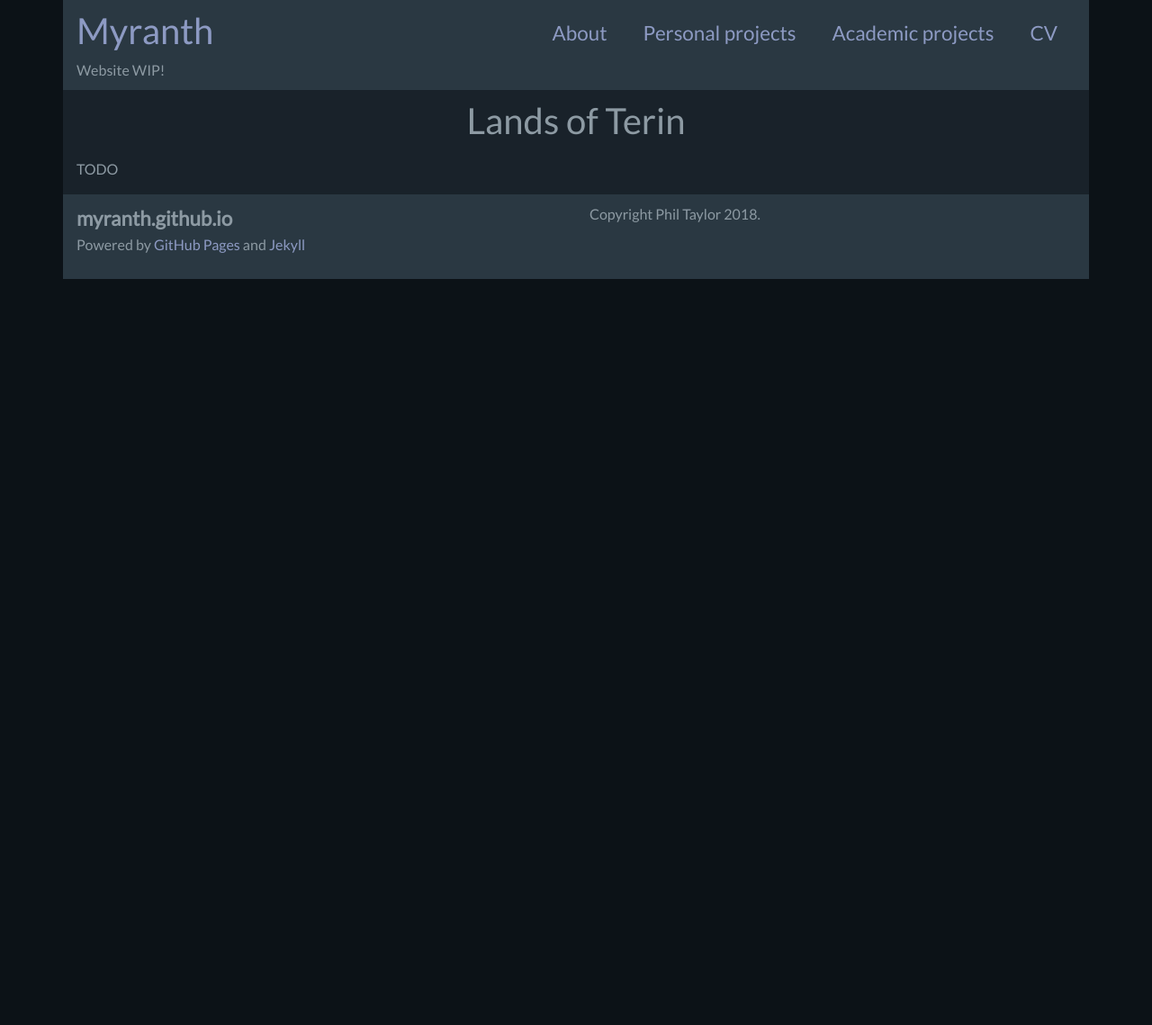
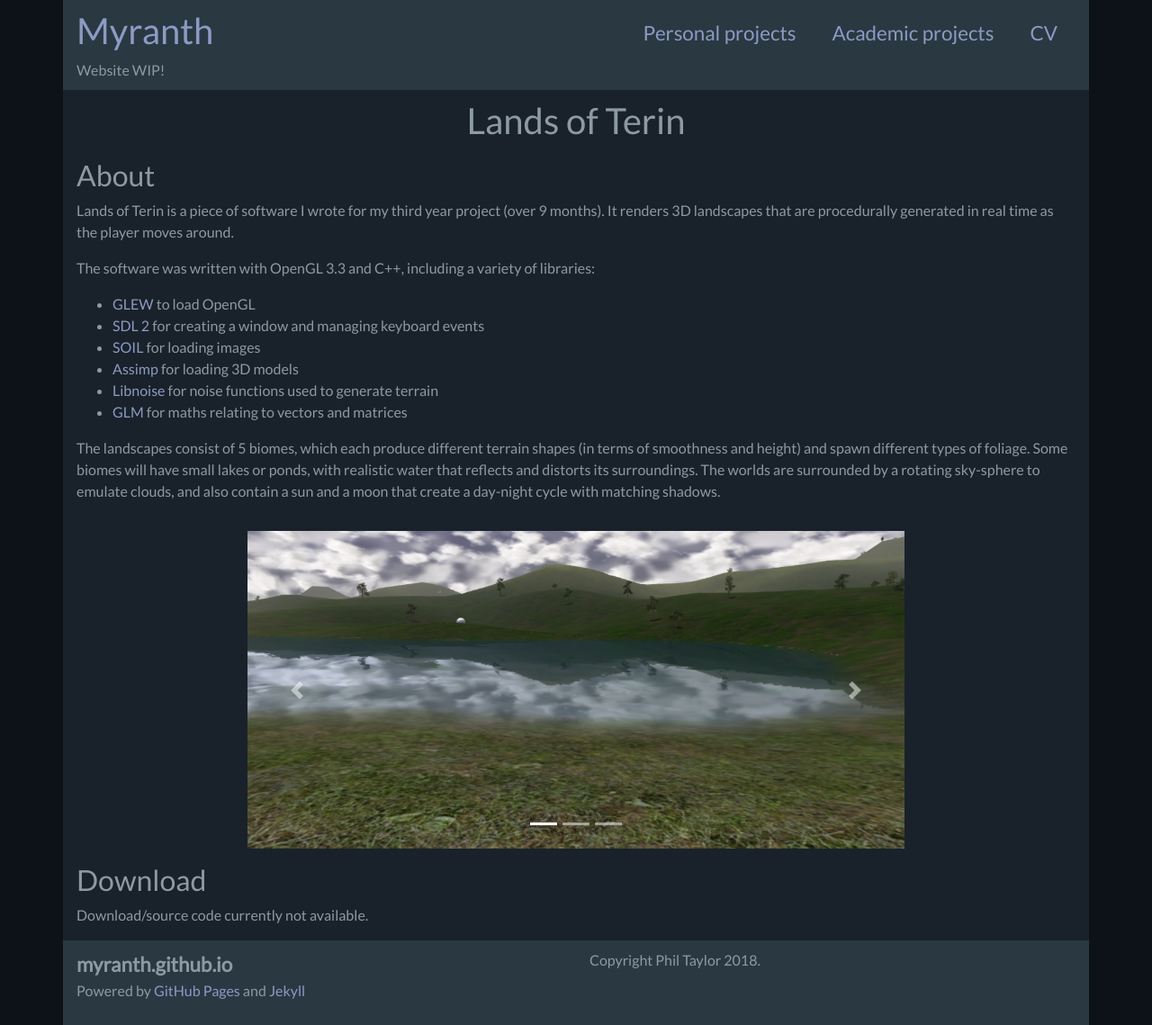
Before and after one commit to myranth/myranth.github.io, a Jekyll site: the page built from _projects/terin.html, in a window 1280 px wide. Shown: the whole page at 90% size. Built offline with Jekyll 4.4.1, drawn with Linux system fonts in a browser that asks for light colours; before the commit the page ends 900 px from its top, so only the background shows below that.

Commit message:
Adds some working carousels, content to Cavey/Terin, moves about to homepage

```diff
--- a/_includes/header.html
+++ b/_includes/header.html
@@ -13,7 +13,6 @@
 				<a class="navLink" href="/cv/">CV</a>
 				<a class="navLink" href="/academic-projects/">Academic projects</a>
 				<a class="navLink" href="/personal-projects/">Personal projects</a>
-				<a class="navLink" href="/about/">About</a>
 			</div>
 		</div>
 	</div>
--- /dev/null
+++ b/_projects/terin.html
@@ -0,0 +1,67 @@
+---
+layout: project
+title: Lands of Terin
+permalink: /projects/terin
+---
+
+<div class="row">
+    <div class="col-12">
+        <h2>About</h2>
+        <p>Lands of Terin is a piece of software I wrote for my third year project (over 9 months). It renders 3D landscapes that are procedurally
+            generated in real time as the player moves around.
+        </p>
+        <p>The software was written with OpenGL 3.3 and C++, including a variety of libraries:
+            <ul>
+                <li><a href="http://glew.sourceforge.net/">GLEW</a> to load OpenGL</li>
+                <li><a href="https://www.libsdl.org/">SDL 2</a> for creating a window and managing keyboard events</li>
+                <li><a href="https://www.lonesock.net/soil.html">SOIL</a> for loading images</li>
+                <li><a href="http://www.assimp.org/">Assimp</a> for loading 3D models</li>
+                <li><a href="http://libnoise.sourceforge.net/">Libnoise</a> for noise functions used to generate terrain</li>
+                <li><a href="https://glm.g-truc.net/0.9.8/index.html">GLM</a> for maths relating to vectors and matrices</li>
+            </ul>
+        </p>
+        <p>The landscapes consist of 5 biomes, which each produce different terrain shapes (in terms of smoothness and height)
+            and spawn different types of foliage. Some biomes will have small lakes or ponds, with realistic water
+            that reflects and distorts its surroundings. The worlds are surrounded by a rotating sky-sphere to emulate clouds,
+            and also contain a sun and a moon that create a day-night cycle with matching shadows.
+        </p>
+    </div>
+</div>
+
+<div class="row">
+    <div class="col-md-8 col-sm-12 offset-md-2">
+        <div id="projectCarousel" class="carousel slide" data-ride="carousel">
+            <div class="carousel-inner">
+                <ol class="carousel-indicators">
+                <li data-target="#projectCarousel" data-slide-to="0" class="active"></li>
+                <li data-target="#projectCarousel" data-slide-to="1"></li>
+                <li data-target="#projectCarousel" data-slide-to="2"></li>
+                </ol>
+                <div class="carousel-item active">
+                    <img class="d-block w-100" src="/assets/img/terin/screenshot1.png" alt="First slide">
+                </div>
+                <div class="carousel-item">
+                    <img class="d-block w-100" src="/assets/img/terin/screenshot2.jpg" alt="Second slide">
+                </div>
+                <div class="carousel-item">
+                    <img class="d-block w-100" src="/assets/img/terin/screenshot3.jpg" alt="Third slide">
+                </div>
+                <a class="carousel-control-prev" href="#projectCarousel" role="button" data-slide="prev">
+                    <span class="carousel-control-prev-icon" aria-hidden="true"></span>
+                    <span class="sr-only">Previous</span>
+                </a>
+                <a class="carousel-control-next" href="#projectCarousel" role="button" data-slide="next">
+                    <span class="carousel-control-next-icon" aria-hidden="true"></span>
+                    <span class="sr-only">Next</span>
+                </a>
+            </div>
+        </div>
+    </div>
+</div>
+
+<div class="row">
+    <div class="col-12">
+        <h2>Download</h2>
+        <p>Download/source code currently not available.</p>
+    </div>
+</div>
--- a/_projects/terin.md
+++ /dev/null
@@ -1,7 +0,0 @@
----
-layout: page
-title: Lands of Terin
-permalink: /projects/terin
----
-
-TODO
--- a/_sass/_layout.scss
+++ b/_sass/_layout.scss
@@ -28,6 +28,11 @@
     float: right;
 }
 
+.carousel {
+    margin-top: 16px;
+    margin-bottom: 16px;
+}
+
 .carousel-inner img {
   margin: auto;
 }
```
Also changed, not shown: _data/pp.json (deleted, +0 -10 lines), _pages/about.md (deleted, +0 -7 lines), _projects/cavey-jones.html (+8 -7 lines), _projects/cluster-chord.html (added, +13 -0 lines), blog/index.html (+2 -8 lines), feed.xml (deleted, +0 -30 lines), index.html (+28 -4 lines), assets/img/terin/screenshot1.png (renamed from assets/img/terinScreenshot1.png), assets/img/terin/screenshot2.jpg (renamed from assets/img/terinScreenshot2.jpg), assets/img/terin/screenshot3.jpg (renamed from assets/img/terinScreenshot3.jpg).
